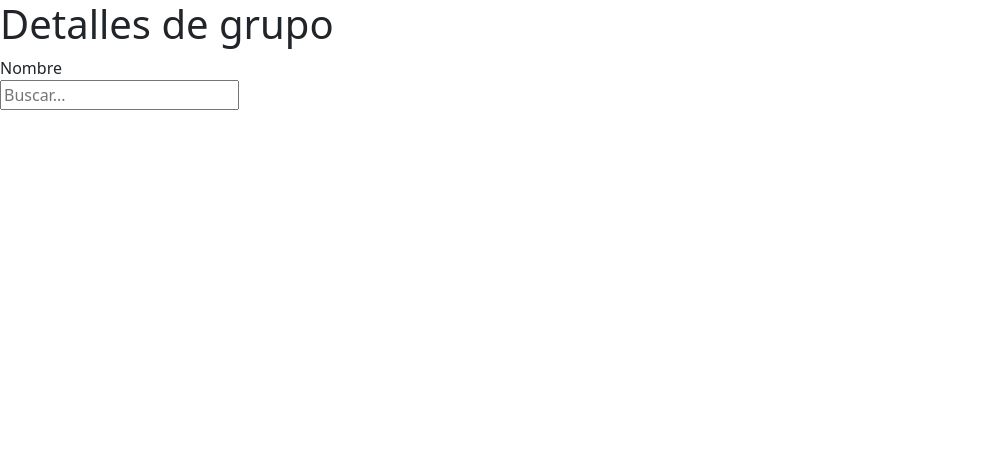
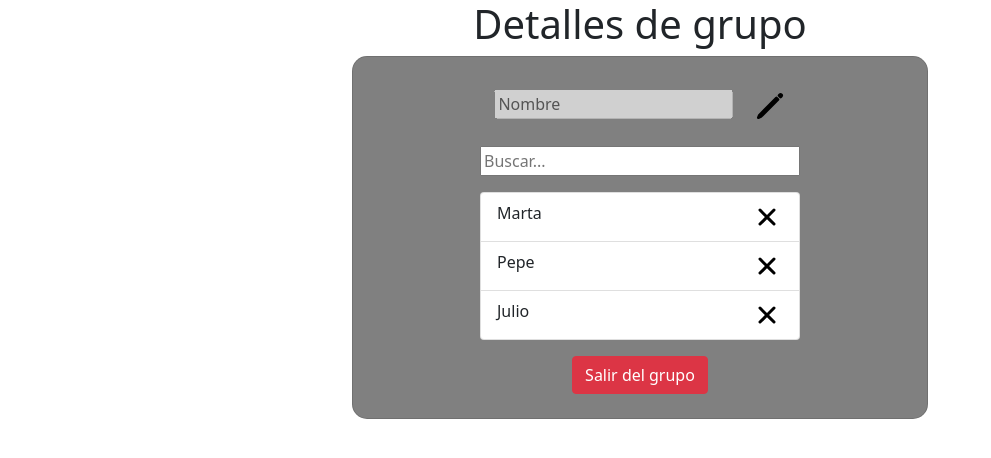
Before and after one commit to alemiranda1105/Calendario-DAW1, a plain HTML site: page pages/groupdetails/groupdetails.html in a window 1280 px wide. Shown: the whole page, without its empty margins (0-991 px from the left). Drawn offline with nearby package versions, Linux system fonts and the light colour scheme; files that its build step writes are made by us from their sources.

Commit message:
Commit groupdetails y eliminación de imágenes

```diff
--- a/pages/groupdetails/groupdetails.css
+++ b/pages/groupdetails/groupdetails.css
@@ -0,0 +1,58 @@
+body{
+    text-align: center;
+}
+
+
+#nGroup{
+    text-align: center;
+}
+
+.card {
+    background-color: grey;
+    border: 2px solid clear;
+    border-radius: 15px;
+    padding: 0.5rem;
+    margin: auto;
+    width: 45vw;
+    height: fit-content;
+    text-align: center;
+}
+
+.card h3 {
+    margin-top: 5vh;
+    margin-bottom: 10vh;
+}
+
+#nGroup {
+    margin: 3vh;
+}
+
+
+#textareas, #textareas input{
+    text-align: left;
+    margin-bottom: 2vh;
+    width: 25vw;
+}
+
+input[id="list"]{
+    height: 30vh;
+    text-align: left;
+}
+button{
+    margin-bottom: 2vh;
+}
+button:hover{
+    transform: scale(1.1);
+    transition: 70ms ease;
+}
+
+img{
+    margin-left: 2vh;
+    height: 4vh;
+    width: 4vh;
+}
+
+img:hover{
+    transform: scale(1.4);
+    transition: 70ms ease;
+}
--- a/pages/groupdetails/groupdetails.html
+++ b/pages/groupdetails/groupdetails.html
@@ -5,21 +5,35 @@
         <meta charset="utf-8">
         <title>OWT</title>
         <link href="https://cdn.jsdelivr.net/npm/bootstrap@5.1.2/dist/css/bootstrap.min.css" rel="stylesheet" integrity="sha384-uWxY/CJNBR+1zjPWmfnSnVxwRheevXITnMqoEIeG1LJrdI0GlVs/9cVSyPYXdcSF" crossorigin="anonymous">
-        <link rel = "stylesheet" href="/styles/groupdetails.css">
+        <link rel = "stylesheet" href="/pages/groupdetails/groupdetails.css">
 
     </head>
 
     <body>
 
         <h1>Detalles de grupo</h1>
-        <div id="square">
+        <div class="d-flex justify-content-center align-items-center card">
             <div id="nGroup">
-                Nombre
+                <input type="text" value="Nombre" disabled>
+                <img src="/img/pencil.svg" alt="Cambiar nombre de grupo">
+            </div>
 
+            <div id="textareas">
+                <input type="text" id="search" name="search" placeholder="Buscar..."><br>
+                <ul class="list-group">
+                    <li class="list-group-item">Marta
+                    <img src="/img/close.svg" alt="Eliminar de grupo" class="float-end">
+                </li>
+                    <li class="list-group-item" >Pepe
+                    <img src="/img/close.svg" alt="Eliminar de grupo" class="float-end">
+                </li>
+                    <li class="list-group-item"> Julio
+                    <img src="/img/close.svg" alt="Eliminar de grupo" class="float-end">
+                </li>
+                  </ul>
             </div>
-            <div id="">
-                <input type="text" id="search" name="search" placeholder="Buscar..."><br>
-            </div>
+            <button type="button" class="btn btn-danger">Salir del grupo</button>
+
         </div>
         <script src="https://cdn.jsdelivr.net/npm/bootstrap@5.1.2/dist/js/bootstrap.bundle.min.js" integrity="sha384-kQtW33rZJAHjgefvhyyzcGF3C5TFyBQBA13V1RKPf4uH+bwyzQxZ6CmMZHmNBEfJ" crossorigin="anonymous"></script>
     </body>
--- a/pages/inicio/inicio.css
+++ b/pages/inicio/inicio.css
@@ -32,5 +32,5 @@ a:hover{
     color:white;
     transform: scale(1.1);
     border-radius: 6px;
-
+    transition: 80ms ease;
 }
```
Also changed, not shown: img/close.svg (added), img/fondo2.png (deleted), img/fondo3.jpg (deleted), img/fondo4.jpg (deleted), img/pencil.svg (added).
